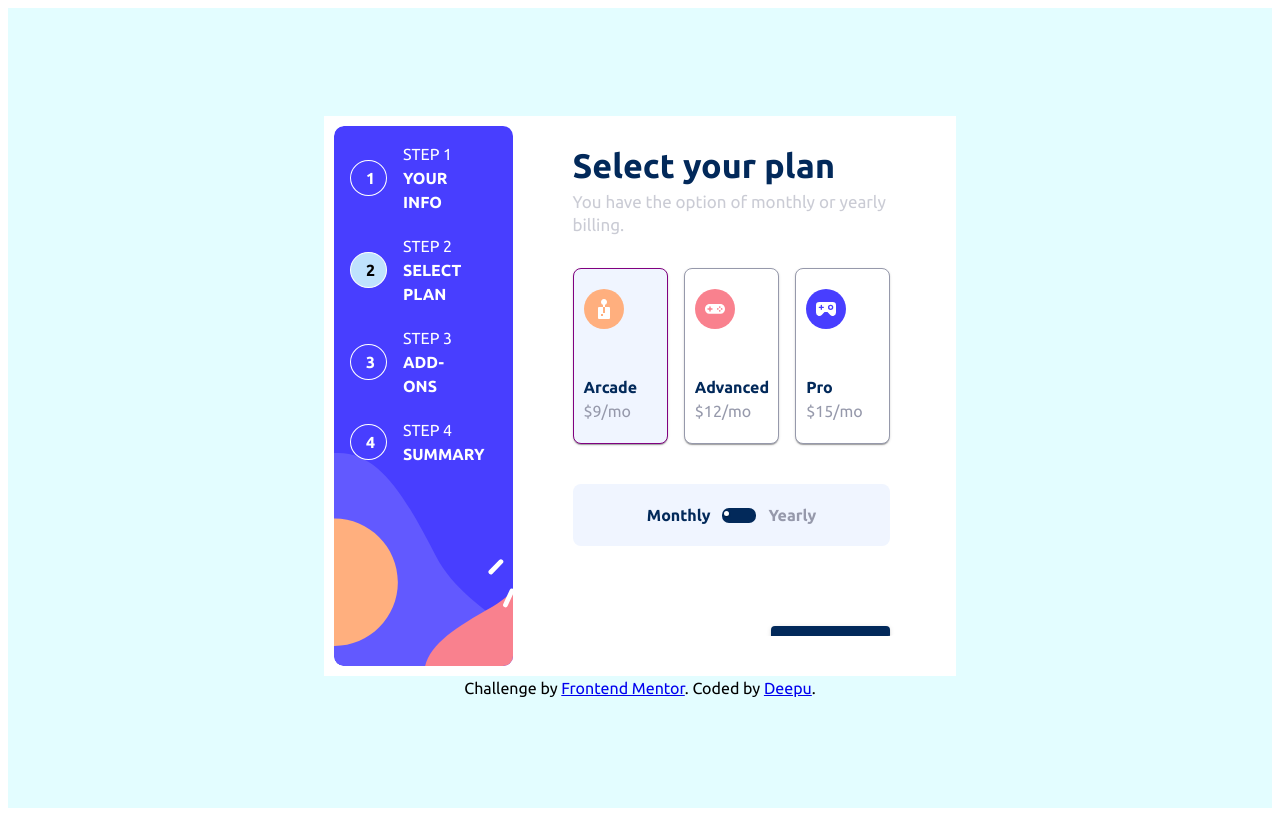
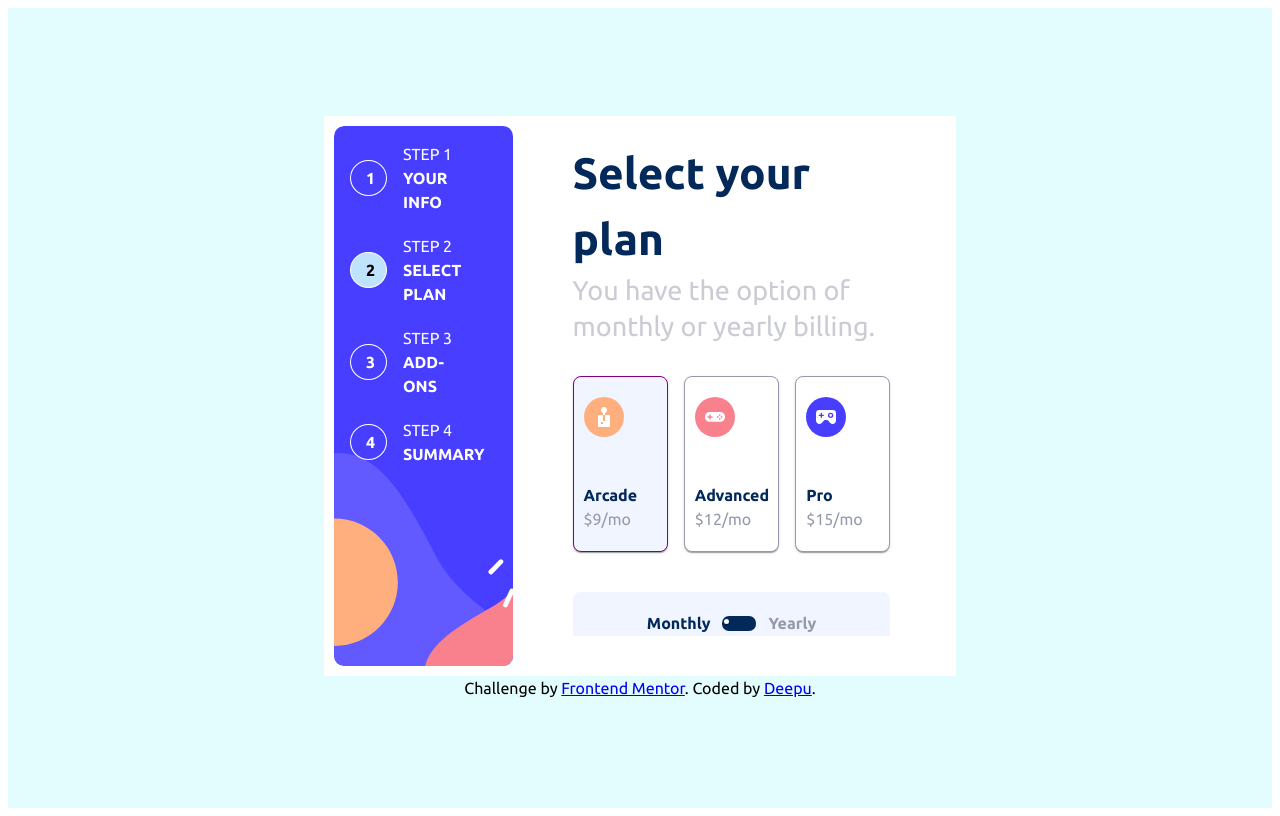
Before and after one commit to a656q59/multi_step_form, a React (Vite) app: page /plan in a window 1280 px wide. Built offline with nearby package versions, Linux system fonts and the light colour scheme.

Commit message:
Added previous button navigation function

```diff
--- a/src/components/Sidebar.jsx
+++ b/src/components/Sidebar.jsx
@@ -29,6 +29,24 @@ const Sidebar = () => {
   const navigate = useNavigate();
 
   const active = stepMap[location.pathname] ?? 0;
+
+  const handlePrevButtonClick = () => {
+
+
+    if (location.pathname === "/") {
+      navigate("/");
+    }
+    else if (location.pathname === "/plan")
+      navigate("/");
+    else if (location.pathname === "/addons")
+      navigate("/plan");
+    else if (location.pathname === "/finisher")
+      navigate("/addons");
+
+    else navigate("/");
+  }
+
+
 
   const handleNextButtonClick = () => {
 
@@ -255,8 +273,9 @@ const Sidebar = () => {
             overflow: "hidden",
             padding: { xs: "10px", lg: "0px 10px" },
             width: { xs: "70%", lg: "100%" },
-            height: { lg: "100%" }
+            height: { lg: "100%" },
 
+            display: { xs: "block", lg: "flex" }
           }}>
             <Outlet
             />
@@ -278,7 +297,7 @@ const Sidebar = () => {
           {
             location.pathname !== '/' &&
             <Button
-              onClick={() => navigate("/")}
+              onClick={handlePrevButtonClick}
               sx={{
                 color: "hsl(231, 11%, 63%)",
                 fontWeight: 800,
--- a/src/components/Template.jsx
+++ b/src/components/Template.jsx
@@ -9,9 +9,9 @@ const Template = ({ title, subtitle, children }) => {
 
     return (
         <Grid container sx={{ padding: { xs: "5px", lg: "0px" }, }} >
-            <Box  >
-                <Typography sx={{ fontWeight: "800", fontSize: { xs: "20px", lg: "34px" }, color: "hsl(213, 96%, 18%)" }}>{title}</Typography>
-                <Typography variant="h5" sx={{ opacity: ".5", fontSize: { xs: "12px", lg: "17px" }, color: " hsl(231, 11%, 63%)" }}>{subtitle}</Typography>
+            <Box display={{ xs: "block", lg: "flex" }} flexDirection="column" justifyContent="center">
+                <Typography sx={{ fontWeight: "800", fontSize: { xs: "20px", lg: "44px" }, color: "hsl(213, 96%, 18%)" }}>{title}</Typography>
+                <Typography variant="h5" sx={{ opacity: ".5", fontSize: { xs: "12px", lg: "27px" }, color: " hsl(231, 11%, 63%)" }}>{subtitle}</Typography>
             </Box>
             <Box width="100%" display="flex" flexDirection="column" gap="1">
                 {children}
```
